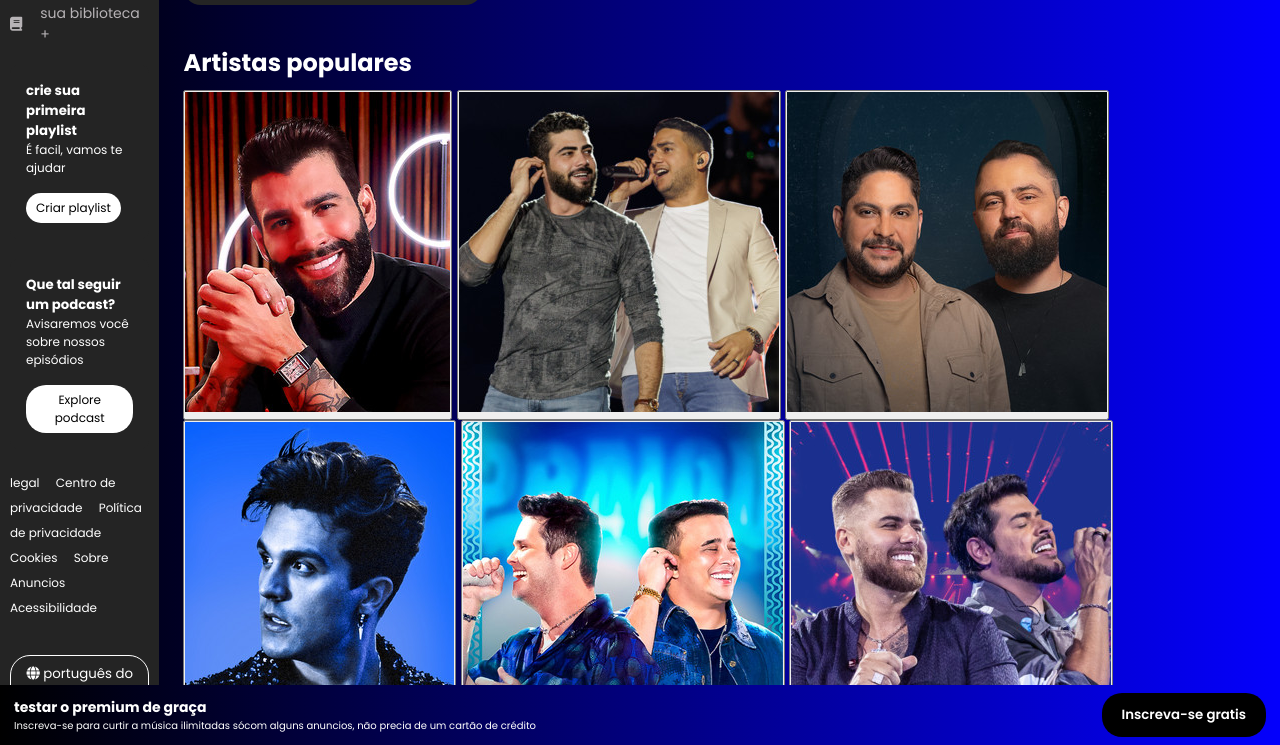
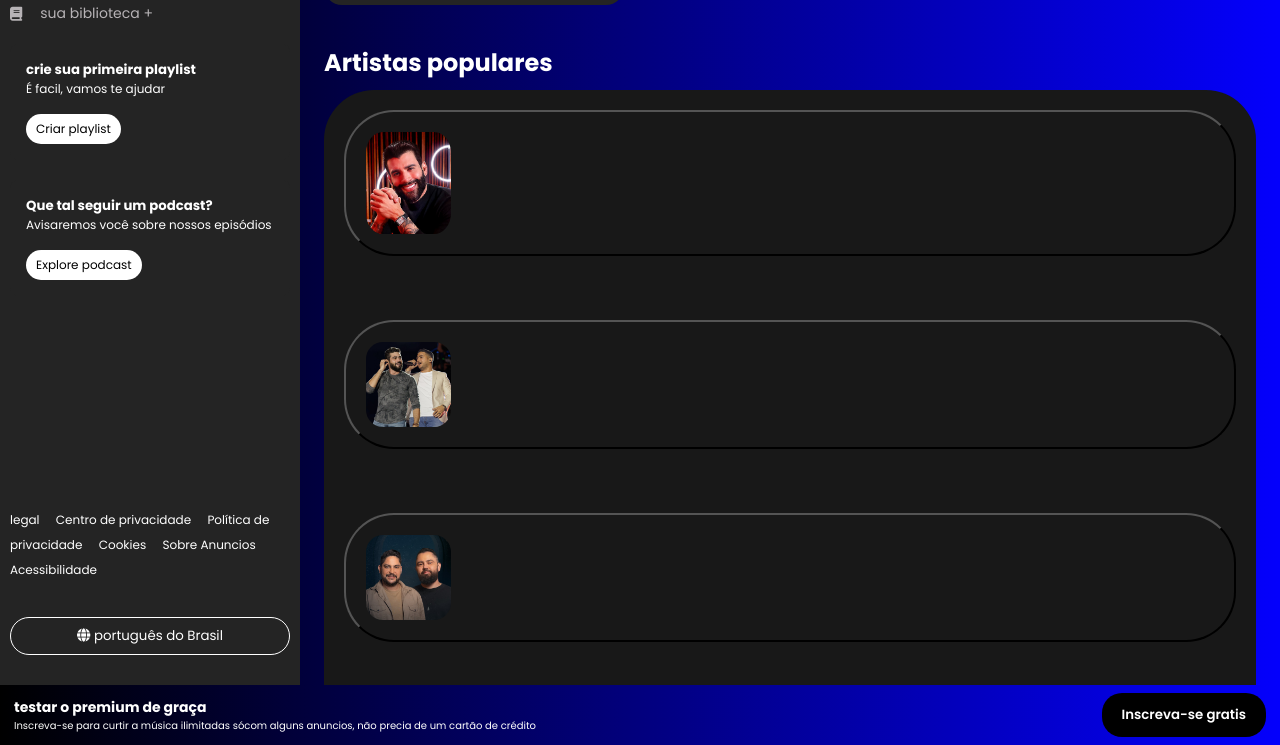
Before and after one commit to davi0801/spotfy, a plain HTML site: page index.html in a window 1280 px wide. Shown: the part 55-800 px from the top of the page. Drawn offline with Linux system fonts and the light colour scheme; files whose address does not match are found by name.

Commit message:
Update style.css

```diff
--- a/style.css
+++ b/style.css
@@ -117,44 +117,46 @@ main {
     outline: none;
 }
 
-.artists-grid, .albums-grid {
-    display: grid;
-    grid-template-columns: repeat(auto-fill, minmax(180px, 1fr));
+.artista, .album {
+
     gap: 24px;
     margin-bottom: 40px;
 }
 
-.artist-card, .album-card{
+.artista, .album {
     background-color: #181818;
-    padding: 16px;
-    border-radius: 8px;
+    padding: 5px;
+    border-radius: 50px;
     text-align: center;
     cursor: pointer;
     transition:  background-color 0.3s;
     display: flex;
     flex-direction: column;
-    justify-content: space-evenly;
+    text-align: center;
+    padding: 20px;
+
 }
 
-.artist-card:hover, .album-card:hover{
+.artista:hover, .album:hover{
     background-color: #05036b;
 
 }
 
-.artist-card img, .album-card img{
-    width: 100%;
+.artista img, .album img{
+    width: 10%;
     max-height: 70%;
-    border-radius: 50%;
-    margin-bottom: 16px;
+    border-radius: 20%;
+   align-items: center;
+
 }
 
-.artist-card h3, .album-card h3{
-font-size: 12px;
-}
 
-.artist-card p, .album-card p {
+
+.artista p , .album p {
 font-size: 10px;
 color: #B7B3B6;
+display: flex;
+
 }
 
 .content {
```
